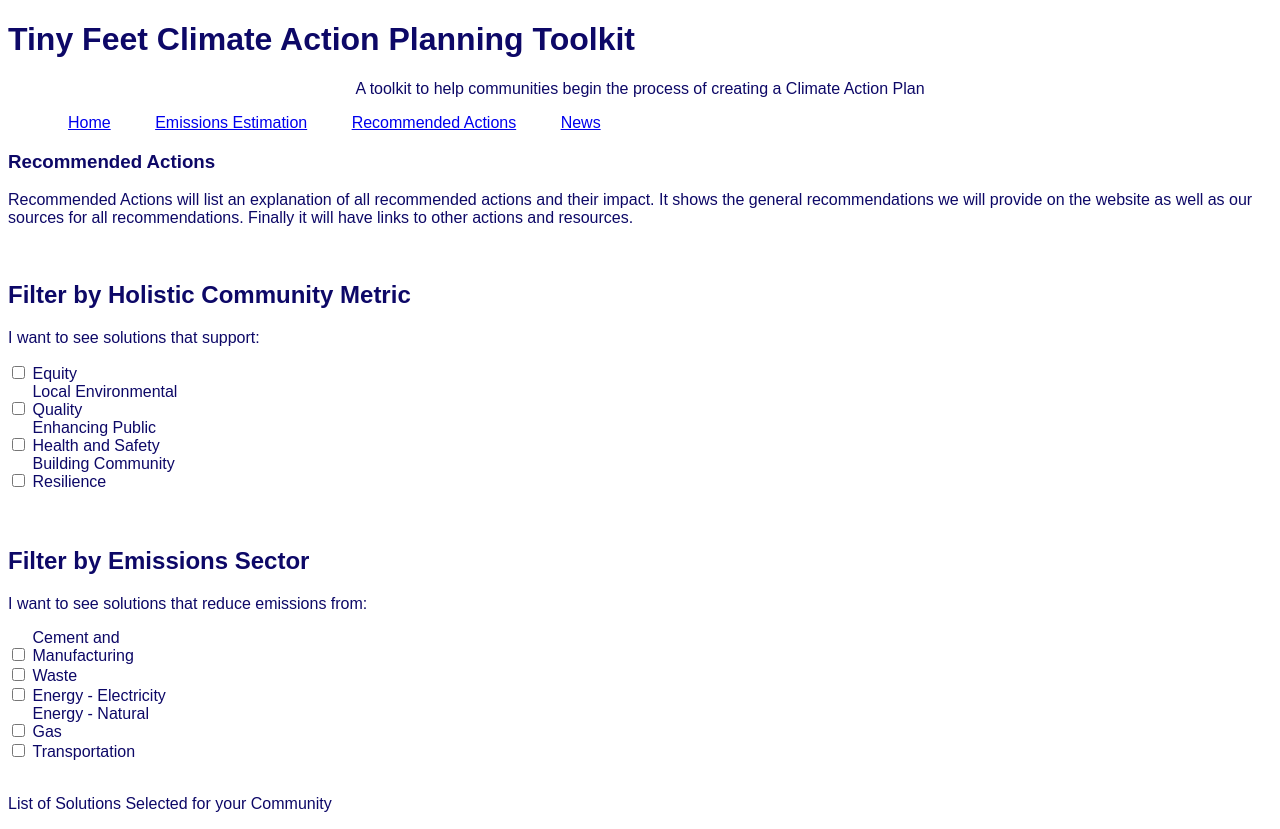
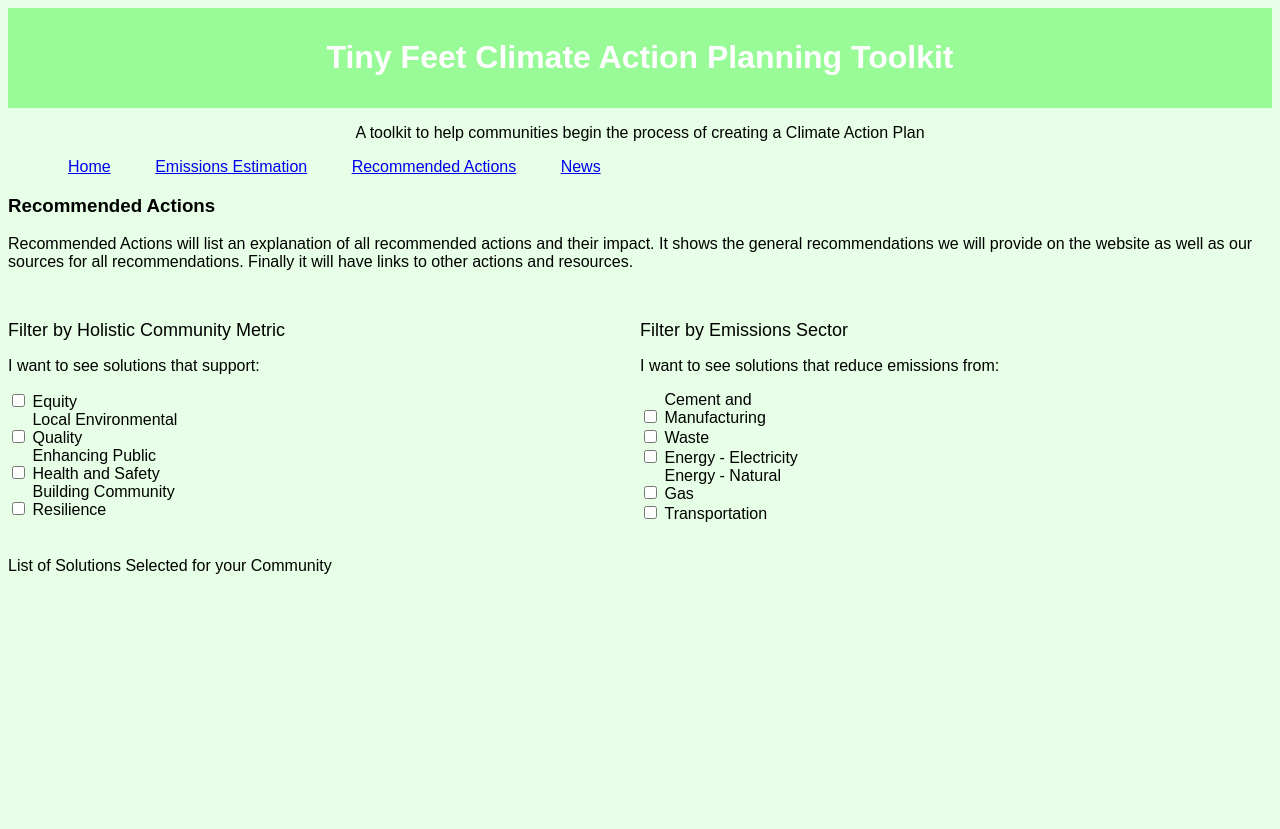
Before and after one commit to gillianyost/TinyFeetServer, a Flask app: template server/templates/actions.html in a window 1280 px wide. After the commit the page ends 574 px from the top, so only its background shows below. Run offline with Flask 2, Linux system fonts and the light colour scheme; the template is opened without the code that fills it, so the values that code supplies are empty.

Commit message:
Update style.css

```diff
--- a/server/static/style.css
+++ b/server/static/style.css
@@ -1,9 +1,10 @@
 /* ---------------------------------- body ---------------------------------- */
 body {
-    color: rgb(13, 8, 103);
-    font-family: sans-serif;
+    font-family: Arial;
 }
-
+html {
+    background-color:#e6ffe6
+}
 /* ------------------------------ nav bar items ----------------------------- */
 nav ul {
     list-style-type: none;
@@ -69,3 +70,44 @@ label {
     transform:rotate(90deg);
     height: 120px;
 }
+
+/*---Main Header and Footer----------*/
+#main-header{
+      text-align:center;
+      background-color:palegreen;
+      color:white;
+      padding:10px;
+}
+#main-footer{
+      text-align:center;
+      font-size:18px;
+}
+
+/*------------------Download Button--------------------*/
+.btn {
+  background-color: DodgerBlue;
+  border: none;
+  color: white;
+  padding: 12px 30px;
+  cursor: pointer;
+  font-size: 20px;
+}
+
+/* Darker background on mouse-over */
+.btn:hover {
+  background-color: RoyalBlue;
+}
+/*--------------Setup for Rows---------------------*/
+.row {
+    display: flex;
+  }
+
+  .column {
+    flex: 50%;
+  }
+
+/*------------Secondary Header Format----------------*/
+h2 {
+    font-weight: normal;
+    font-size: 18px;
+}
```
